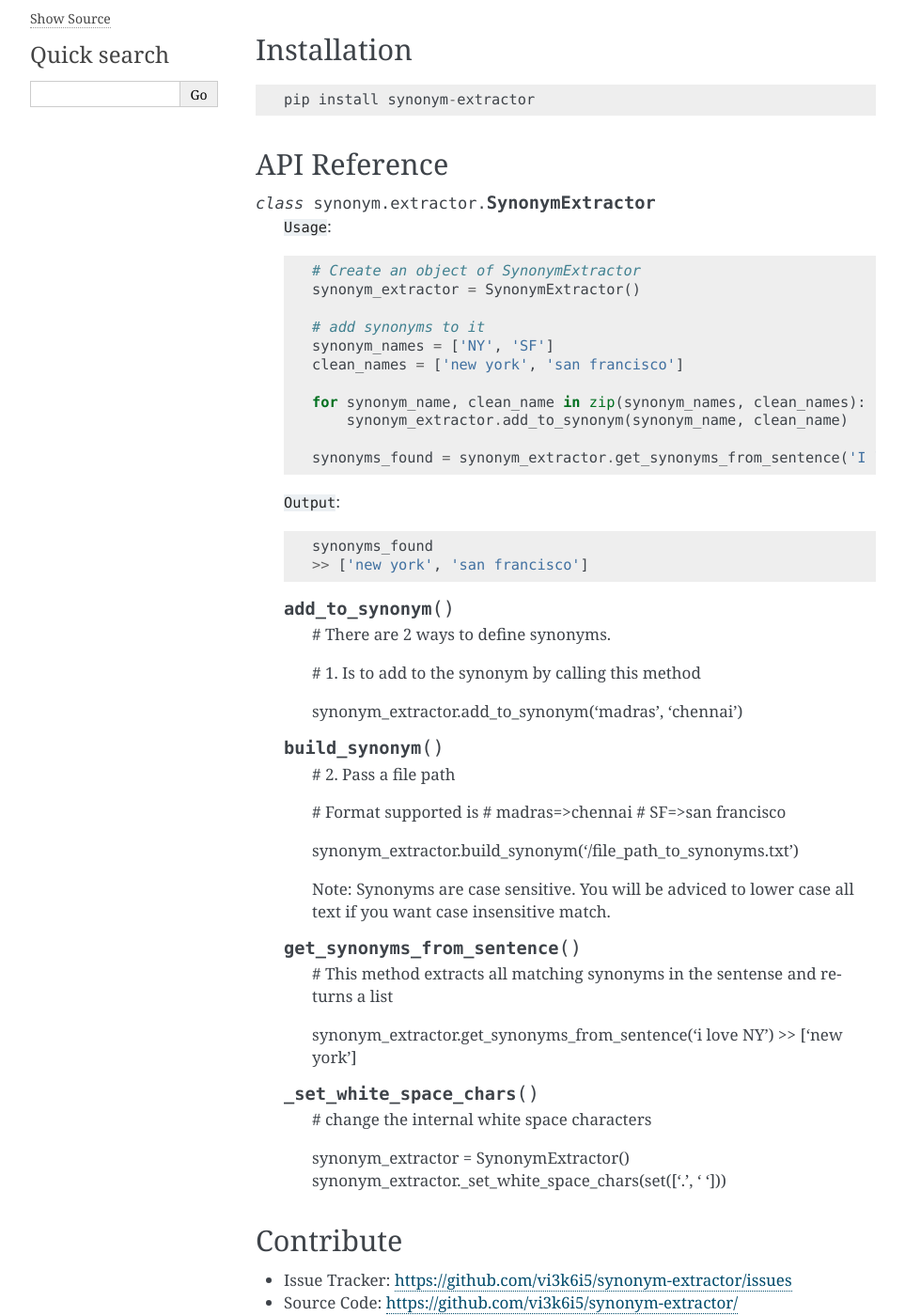
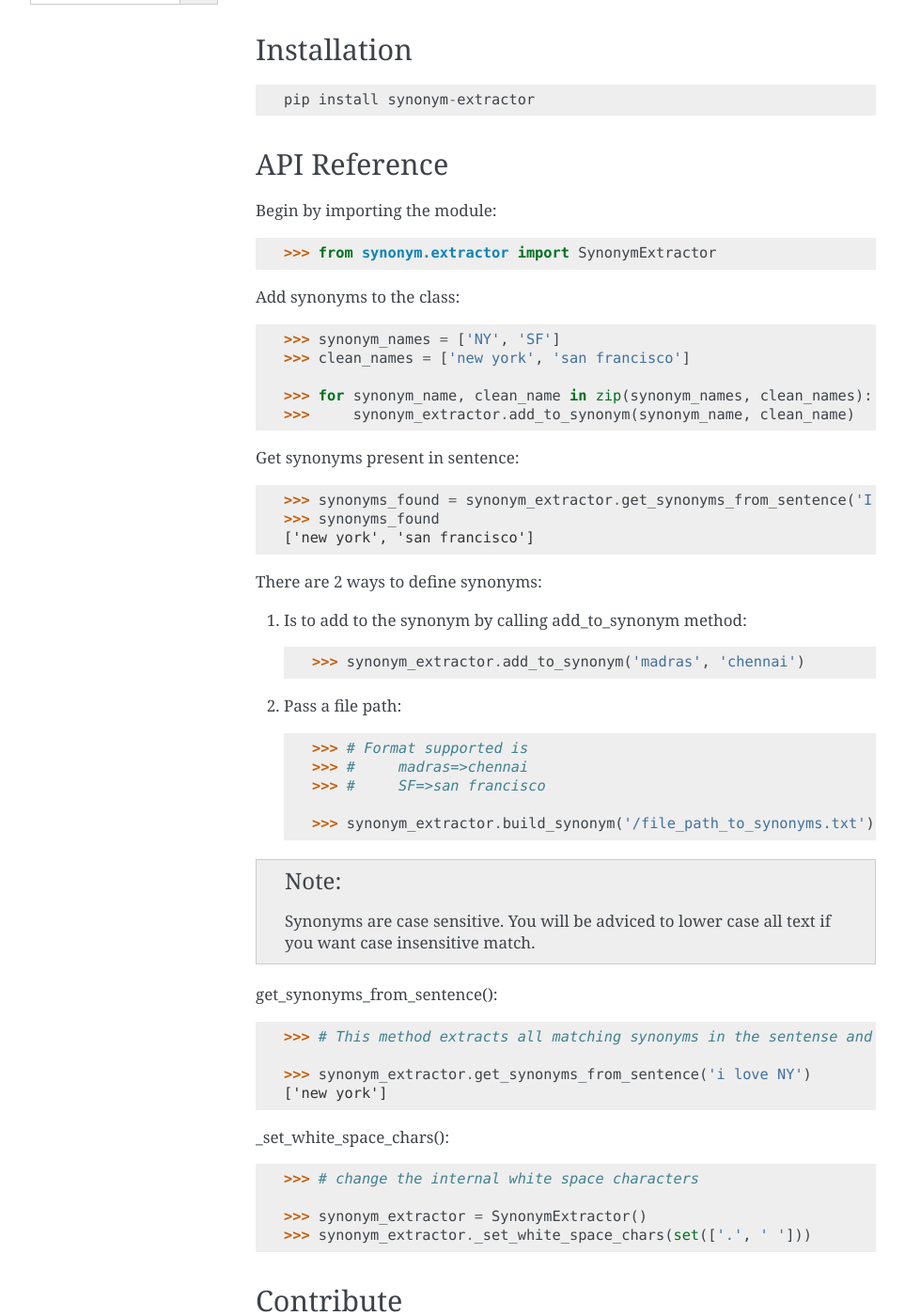
Before and after one commit to vi3k6i5/synonym-extractor, a Sphinx documentation site: the page built from docs/index.rst, in a window 1280 px wide and 1400 px high, scrolled down 376 px. Shown: the whole window at 94% size, without its empty margins (148-1111 px from the left). Built offline with Sphinx 7.4.7, drawn with Linux system fonts in a browser that asks for light colours; some of the changed text lies outside the part shown.

Commit message:
added manigest and setup.cfg. Also updated index doc file

```diff
--- a/docs/index.rst
+++ b/docs/index.rst
@@ -21,65 +21,55 @@
 API Reference
 -------------
 
-.. module:: synonym.extractor
+Begin by importing the module::
 
-.. class:: SynonymExtractor()
+    >>> from synonym.extractor import SynonymExtractor
 
-    ``Usage``::
+Add synonyms to the class::
 
-        # Create an object of SynonymExtractor
-        synonym_extractor = SynonymExtractor()
+    >>> synonym_names = ['NY', 'SF']
+    >>> clean_names = ['new york', 'san francisco']
 
-        # add synonyms to it
-        synonym_names = ['NY', 'SF']
-        clean_names = ['new york', 'san francisco']
+    >>> for synonym_name, clean_name in zip(synonym_names, clean_names):
+    >>>     synonym_extractor.add_to_synonym(synonym_name, clean_name)
 
-        for synonym_name, clean_name in zip(synonym_names, clean_names):
-            synonym_extractor.add_to_synonym(synonym_name, clean_name)
+Get synonyms present in sentence::
 
-        synonyms_found = synonym_extractor.get_synonyms_from_sentence('I love SF and NY')
-
-    ``Output``::
-
-        synonyms_found
-        >> ['new york', 'san francisco']
+    >>> synonyms_found = synonym_extractor.get_synonyms_from_sentence('I love SF and NY')
+    >>> synonyms_found
+    ['new york', 'san francisco']
 
 
-    .. method:: add_to_synonym()
+There are 2 ways to define synonyms::
 
-        # There are 2 ways to define synonyms.
+1. Is to add to the synonym by calling add_to_synonym method::
 
-        # 1. Is to add to the synonym by calling this method
+    >>> synonym_extractor.add_to_synonym('madras', 'chennai')
 
-        synonym_extractor.add_to_synonym('madras', 'chennai')
+2. Pass a file path::
 
-    .. method:: build_synonym()
+    >>> # Format supported is
+    >>> #     madras=>chennai
+    >>> #     SF=>san francisco
 
-        # 2. Pass a file path
+    >>> synonym_extractor.build_synonym('/file_path_to_synonyms.txt')
 
-        # Format supported is
-        #     madras=>chennai
-        #     SF=>san francisco
-
-        synonym_extractor.build_synonym('/file_path_to_synonyms.txt')
+.. note:: Synonyms are case sensitive. You will be adviced to lower case all text if you want case insensitive match.
 
 
-        Note: Synonyms are case sensitive. You will be adviced to lower case all text if you want case insensitive match.
+get_synonyms_from_sentence()::
 
+    >>> # This method extracts all matching synonyms in the sentense and returns a list
 
-    .. method:: get_synonyms_from_sentence()
+    >>> synonym_extractor.get_synonyms_from_sentence('i love NY')
+    ['new york']
 
-        # This method extracts all matching synonyms in the sentense and returns a list
+_set_white_space_chars()::
 
-        synonym_extractor.get_synonyms_from_sentence('i love NY')
-        >> ['new york']
+    >>> # change the internal white space characters
 
-    .. method:: _set_white_space_chars()
-
-        # change the internal white space characters
-
-        synonym_extractor = SynonymExtractor()
-        synonym_extractor._set_white_space_chars(set(['.', ' ']))
+    >>> synonym_extractor = SynonymExtractor()
+    >>> synonym_extractor._set_white_space_chars(set(['.', ' ']))
 
 
 Contribute
--- /dev/null
+++ b/setup.cfg
@@ -0,0 +1,2 @@
+[bdist_wheel]
+universal = 1
```
Also changed, not shown: 1 other file.
